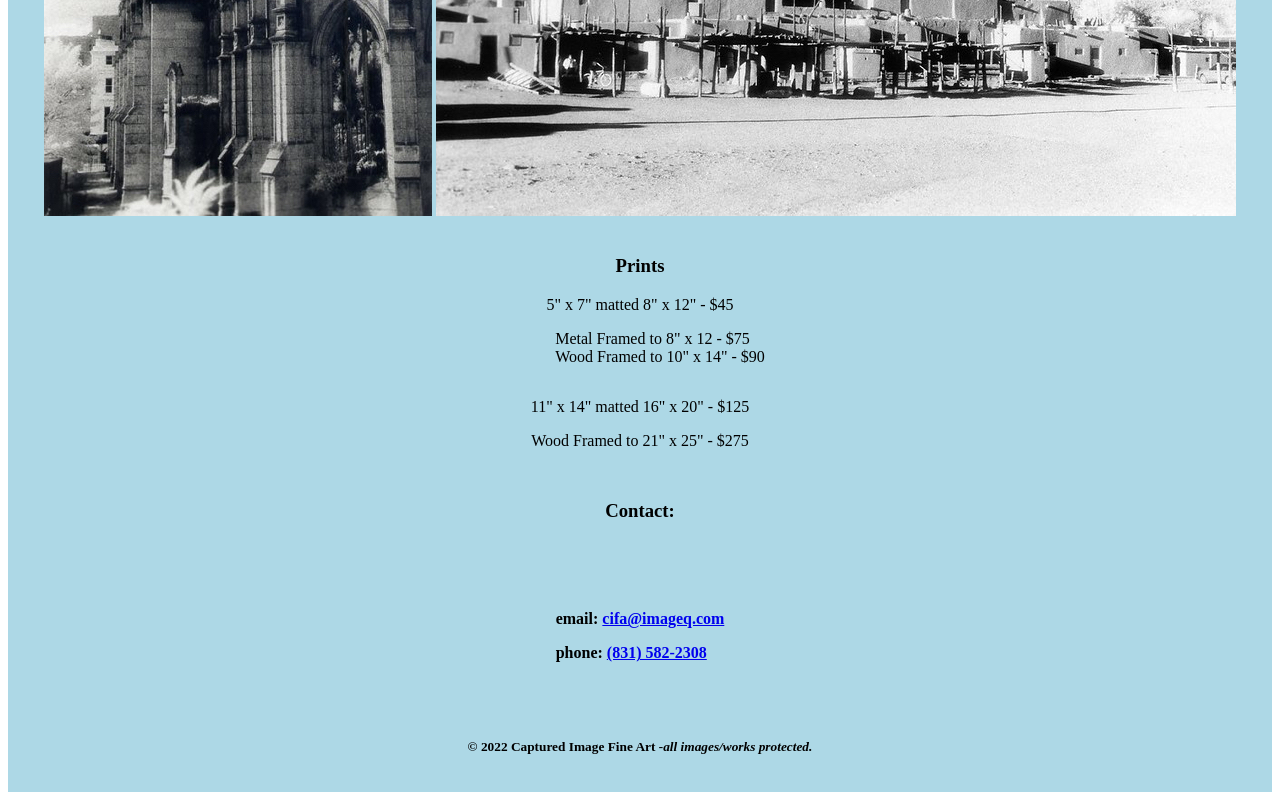
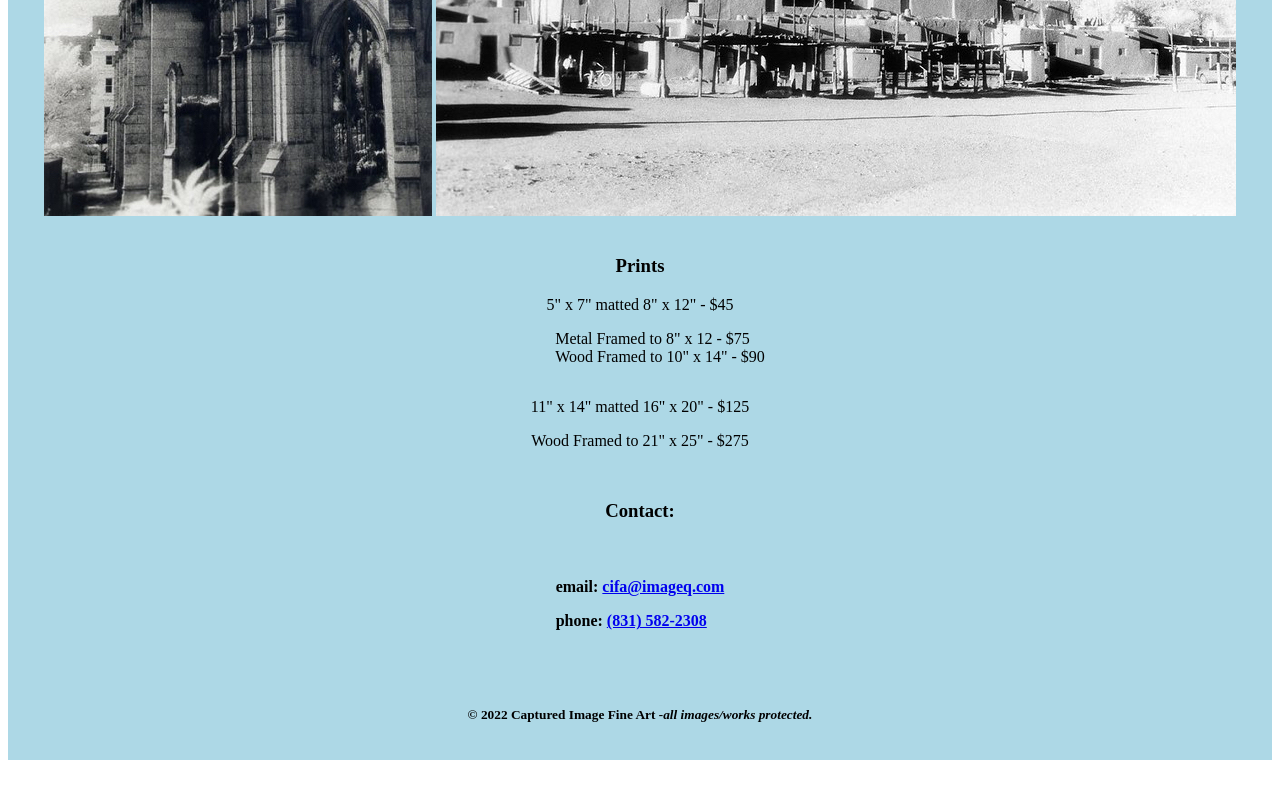
Before and after one commit to Photoglyph/Fake-Business, a plain HTML site: page index.html in a window 1280 px wide. Shown: the part 5383-6183 px from the top of the page. After the commit the page ends 6151 px from the top, so only its background shows below. Drawn offline with Linux system fonts and the light colour scheme.

Commit message:
improvement to file

```diff
--- a/index.html
+++ b/index.html
@@ -76,9 +76,7 @@
         </ul>
         <p>
         <h3>Contact:</h3>
-        </p>
-        <h4>
-            <p>email: <a href="mailtto:cifa@imageq.com">cifa@imageq.com<br /></a>
+    <h4><p>email: <a href="mailtto:cifa@imageq.com">cifa@imageq.com<br /></a>
             <p>phone: <a href="tel:(831) 582-2308">(831) 582-2308<br /></a>
             <h4>
                 </p>
--- a/styles/styles.css
+++ b/styles/styles.css
@@ -48,9 +48,6 @@ nav a {
 
 
 
-
-
-
 li {
 list-style: none;
 
```
